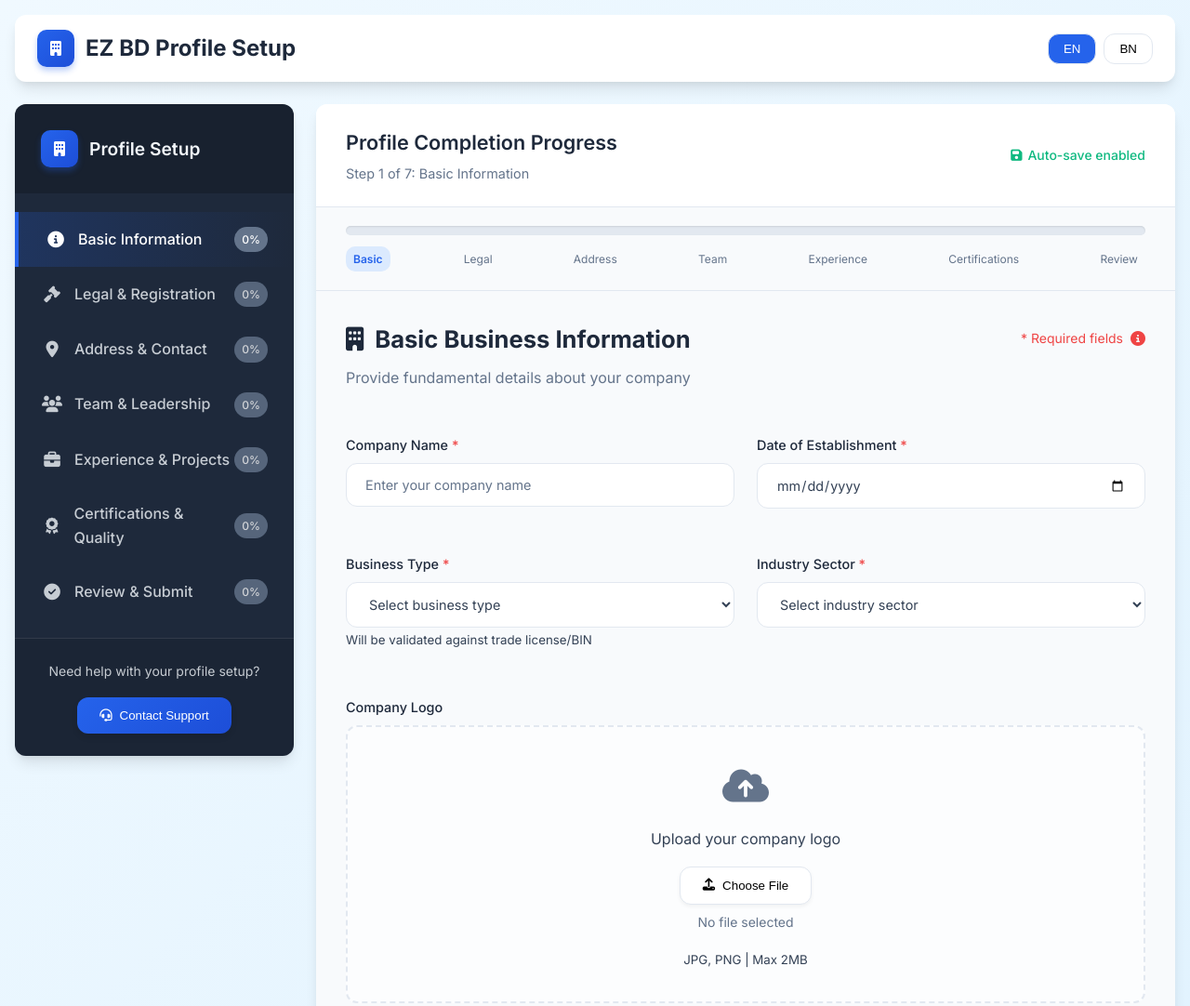
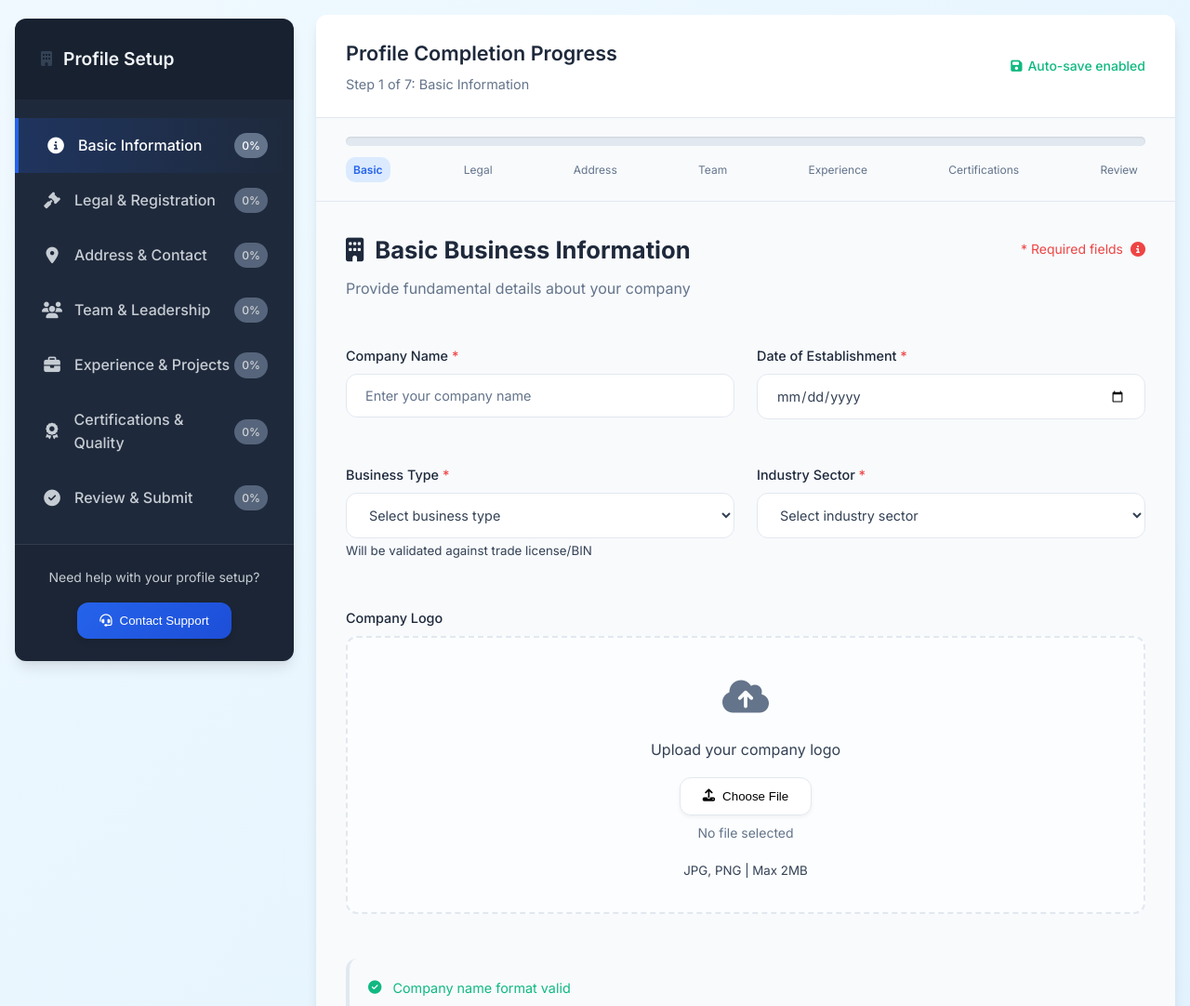
Before and after one commit to smsamiulhasansaim/EZ-Bid-Demo, a plain HTML site: page index.html in a window 1280 px wide. Shown: the top 1082 px of the page at 93% size. Drawn offline with Linux system fonts and the light colour scheme.

Commit message:
Refactor profile layout: remove header styles and restructure sidebar components

```diff
--- a/css/profile.css
+++ b/css/profile.css
@@ -43,62 +43,6 @@
             margin: 0 auto;
             gap: 1.5rem;
         }
-
-        /* Header Styles */
-        .app-header {
-            display: flex;
-            justify-content: space-between;
-            align-items: center;
-            padding: 1rem 1.5rem;
-            background: white;
-            border-radius: var(--radius);
-            box-shadow: var(--shadow);
-        }
-
-        .logo-container {
-            display: flex;
-            align-items: center;
-            gap: 0.75rem;
-        }
-
-        .logo {
-            width: 40px;
-            height: 40px;
-            background: linear-gradient(135deg, var(--primary-color), var(--primary-dark));
-            border-radius: 10px;
-            display: flex;
-            align-items: center;
-            justify-content: center;
-            color: white;
-            box-shadow: 0 4px 6px rgba(37, 99, 235, 0.3);
-        }
-
-        .app-title {
-            font-size: 1.5rem;
-            font-weight: 700;
-            color: var(--heading-color);
-        }
-
-        .language-selector {
-            display: flex;
-            align-items: center;
-            gap: 0.5rem;
-        }
-
-        .language-btn {
-            background: none;
-            border: 1px solid var(--border-color);
-            padding: 0.5rem 1rem;
-            border-radius: var(--radius);
-            cursor: pointer;
-            transition: var(--transition);
-        }
-
-        .language-btn.active {
-            background-color: var(--primary-color);
-            color: white;
-        }
-
         /* Main Content Layout */
         .main-content {
             display: grid;
@@ -106,8 +50,15 @@
             gap: 1.5rem;
         }
 
-        /* Sidebar Styles */
+        /* Sidebar */
+
+        .sidebar-container {
+        position: relative;
+        }
+
         .sidebar {
+        position: sticky;
+        top: 20px;
         background: var(--sidebar-bg);
         border-radius: var(--radius);
         box-shadow: var(--shadow);
@@ -115,7 +66,7 @@
         flex-direction: column;
         overflow: hidden;
         transition: var(--transition);
-            height: fit-content;
+
         }
 
         .sidebar-header {
--- a/index.html
+++ b/index.html
@@ -13,23 +13,11 @@
     <div class="toast-container" id="toastContainer"></div>
 
     <div class="app-container">
-        <!-- App Header -->
-        <header class="app-header">
-            <div class="logo-container">
-                <div class="logo">
-                    <i class="fas fa-building"></i>
-                </div>
-                <h1 class="app-title">EZ BD Profile Setup</h1>
-            </div>
-            <div class="language-selector">
-                <button class="language-btn active" data-lang="en">EN</button>
-                <button class="language-btn" data-lang="bn">BN</button>
-            </div>
-        </header>
-
         <div class="main-content">
             <!-- Sidebar Navigation -->
-            <div class="sidebar">
+
+             <div class="sidebar-container">
+              <div class="sidebar">
                 <div class="sidebar-header">
                     <div class="logo">
                         <i class="fas fa-building"></i>
@@ -81,6 +69,7 @@
                     </button>
                 </div>
             </div>
+             </div>
 
             <!-- Form Container -->
             <div class="form-container">
@@ -210,7 +199,7 @@
                             <div>
                                 <h2 class="section-title">
                                     <i class="fas fa-gavel"></i>
-                                    Legal & Registration Details
+                                    Legal & Registration Details -
                                 </h2>
                                 <p class="section-description">Upload and verify your business registration documents</p>
                             </div>
@@ -272,26 +261,6 @@
                                 <div class="error-message" id="tinNumberError">Please enter a valid TIN number</div>
                             </div>
                             <div class="form-group">
-                                <label>Document Verification Status</label>
-                                <div class="document-status">
-                                    <div class="document-status-item">
-                                        <span>Trade License</span>
-                                        <span class="status-badge status-pending-badge">Pending</span>
-                                    </div>
-                                    <div class="document-status-item">
-                                        <span>BIN Certificate</span>
-                                        <span class="status-badge status-pending-badge">Pending</span>
-                                    </div>
-                                    <div class="document-status-item">
-                                        <span>TIN Certificate</span>
-                                        <span class="status-badge status-pending-badge">Pending</span>
-                                    </div>
-                                </div>
-                            </div>
-                        </div>
-
-                        <div class="form-row">
-                            <div class="form-group">
                                 <label class="required">Upload TIN Certificate</label>
                                 <div class="file-upload hover-lift" id="tinCertificateContainer">
                                     <input type="file" id="tinCertificateUpload" accept=".jpg,.jpeg,.png,.pdf" style="display: none;">
@@ -306,7 +275,26 @@
                                 </div>
                                 <div class="error-message" id="tinCertificateError">Please upload a valid TIN certificate</div>
                             </div>
-                        </div>
+
+                        </div>
+                          <div class="form-group">
+                                <label>Document Verification Status</label>
+                                <div class="document-status">
+                                    <div class="document-status-item">
+                                        <span>Trade License</span>
+                                        <span class="status-badge status-pending-badge">Pending</span>
+                                    </div>
+                                    <div class="document-status-item">
+                                        <span>BIN Certificate</span>
+                                        <span class="status-badge status-pending-badge">Pending</span>
+                                    </div>
+                                    <div class="document-status-item">
+                                        <span>TIN Certificate</span>
+                                        <span class="status-badge status-pending-badge">Pending</span>
+                                    </div>
+                                </div>
+                            </div>
+
                     </div>
 
                     <!-- Step 3: Address & Contact Details -->
```
Also changed, not shown: test.html (added). Lines whose indentation alone changed are shown as unchanged.
